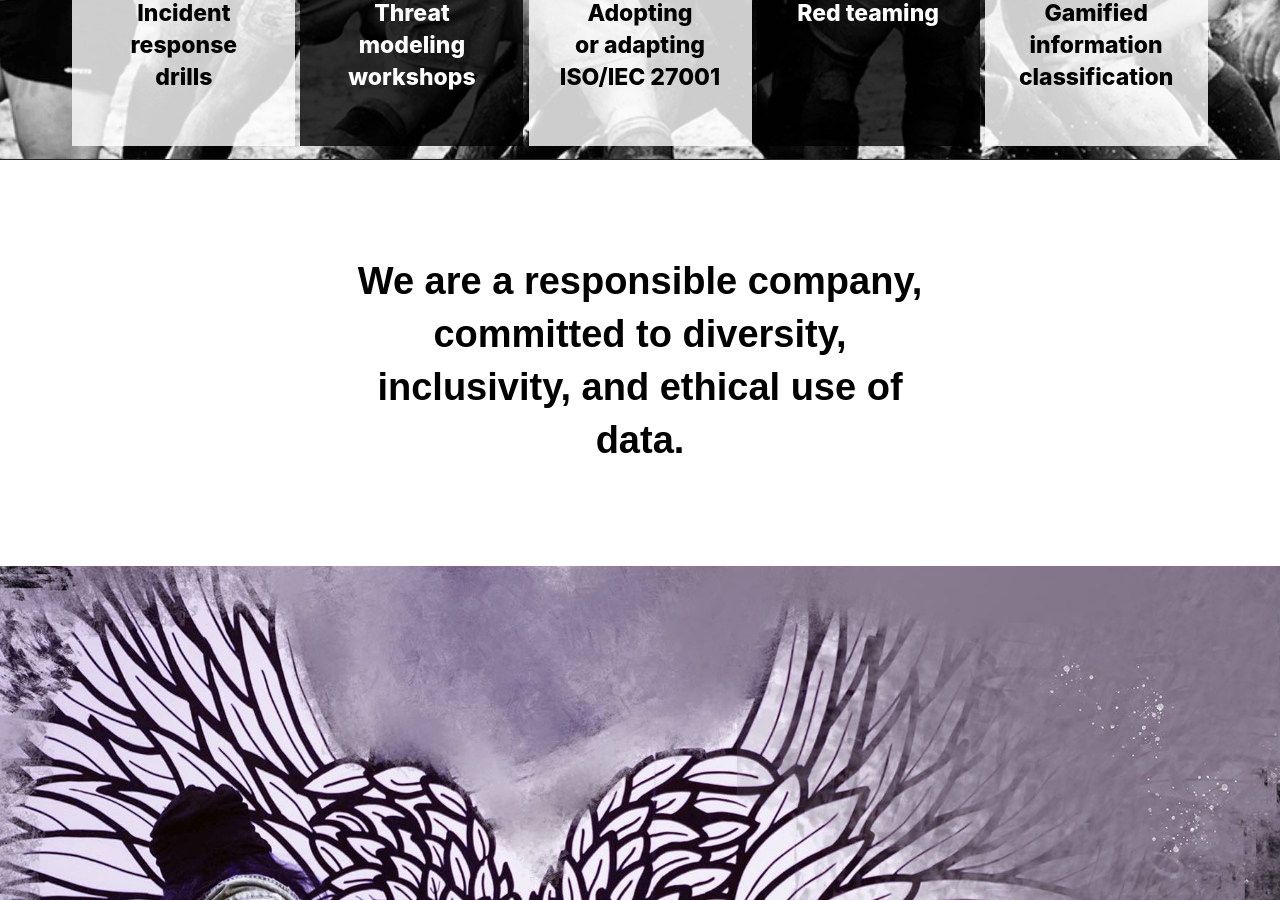
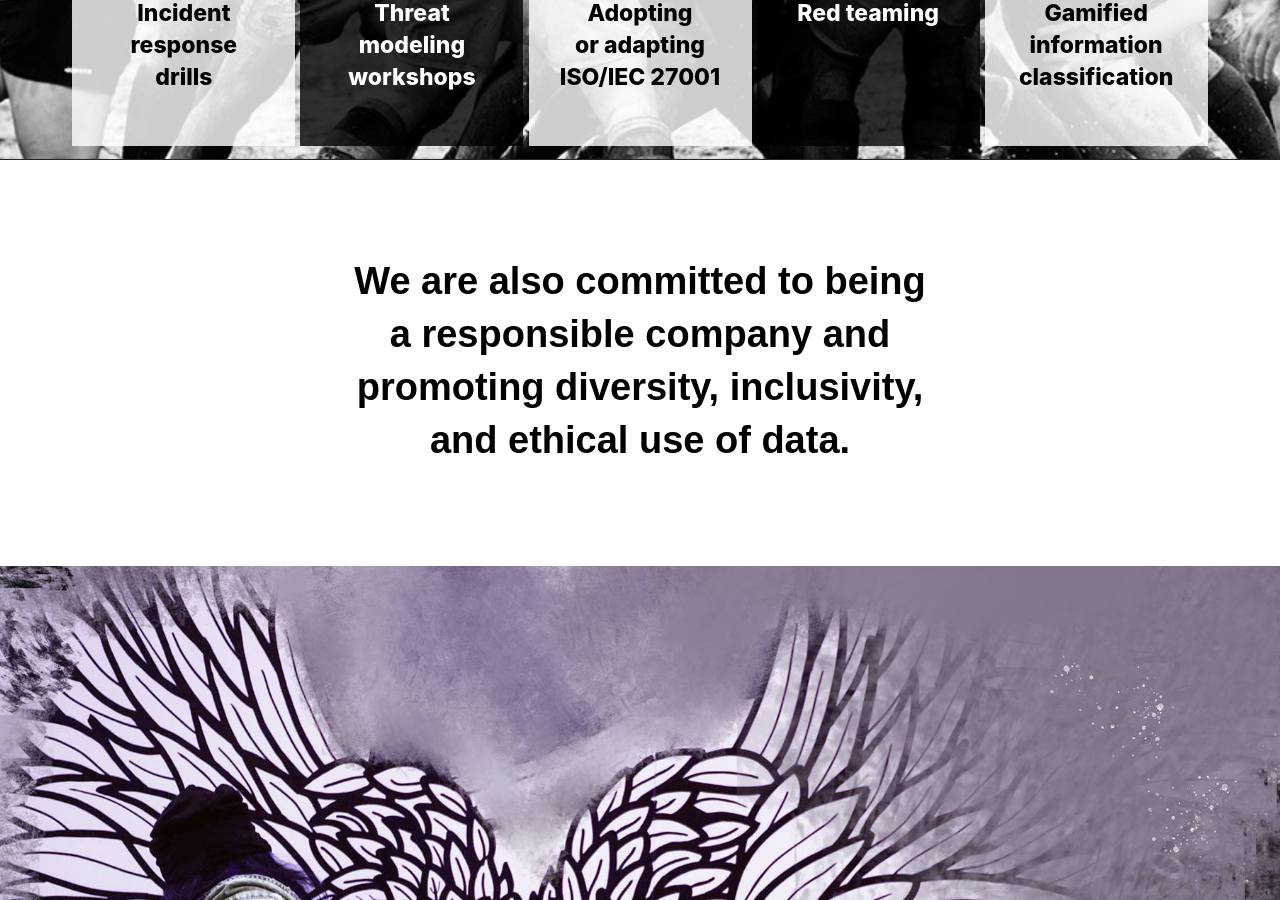
Before and after one commit to cultsecurity/cultsecurity.github.io, a Jekyll site: the page built from index.html, in a window 1280 px wide and 900 px high, scrolled down 6392 px. Built offline with Jekyll 4.4.1, drawn with Linux system fonts in a browser that asks for light colours.

Commit message:
CEO demands better wording, what's a nerd to do

```diff
--- a/index.html
+++ b/index.html
@@ -171,7 +171,7 @@ custom_js:
     <div class="section-header">
       <p><br/><br/><br/></p>
       <p class="shortphrase">
-        We are a responsible company, committed to diversity, inclusivity, and ethical use of data.
+        We are also committed to being a responsible company and promoting diversity, inclusivity, and ethical use of data.
       </p>
       <p><br/><br/></p>
     </div>
```
Also changed, not shown: 2 other files.
